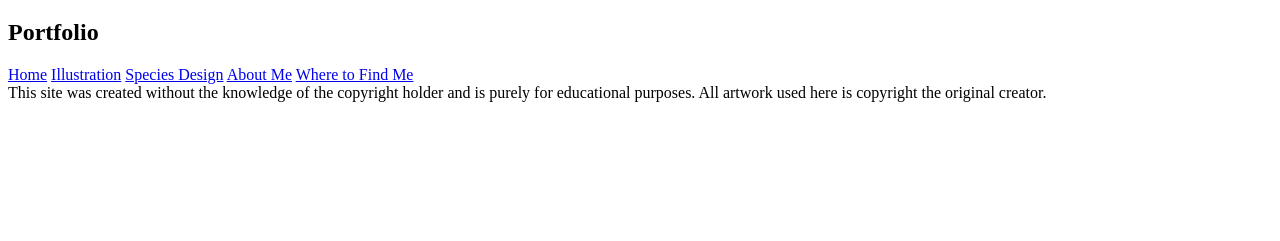
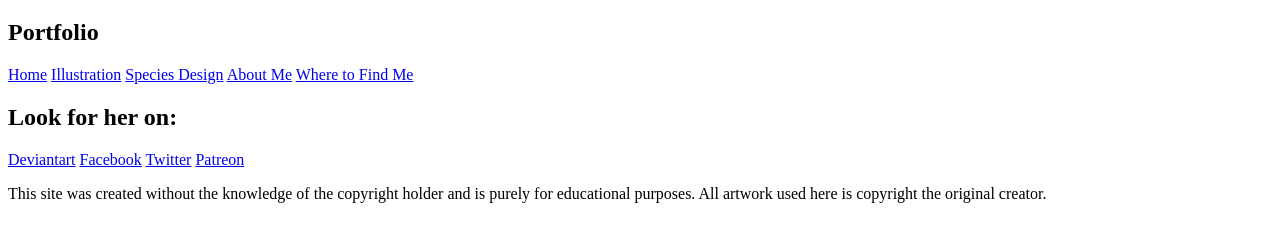
Before and after one commit to necropocene/DeviantArtArtistPortfolioAllisonTheus, a plain HTML site: page contact.html in a window 1280 px wide. Shown: the part 61-302 px from the top of the page. Drawn offline with Linux system fonts and the light colour scheme.

Commit message:
DraftContactsAboutMe

```diff
--- a/contact.html
+++ b/contact.html
@@ -13,6 +13,14 @@
         <a href="aboutme.html">About Me</a>
         <a href="contact.html">Where to Find Me</a>
 
+        <p>
+            <h2>Look for her on:</h2>
+            <a href="https://www.deviantart.com/beastofoblivion">Deviantart</a>
+            <a href="https://www.facebook.com/beastofoblivion/">Facebook</a>
+            <a href="https://twitter.com/BeastofOblivion">Twitter</a>
+            <a href="patreon.com/EmpireofEels">Patreon</a>
+        </p>
+
 
 
 
```
Also changed, not shown: aboutme.html (+8 -0 lines), index.html (+1 -0 lines).
